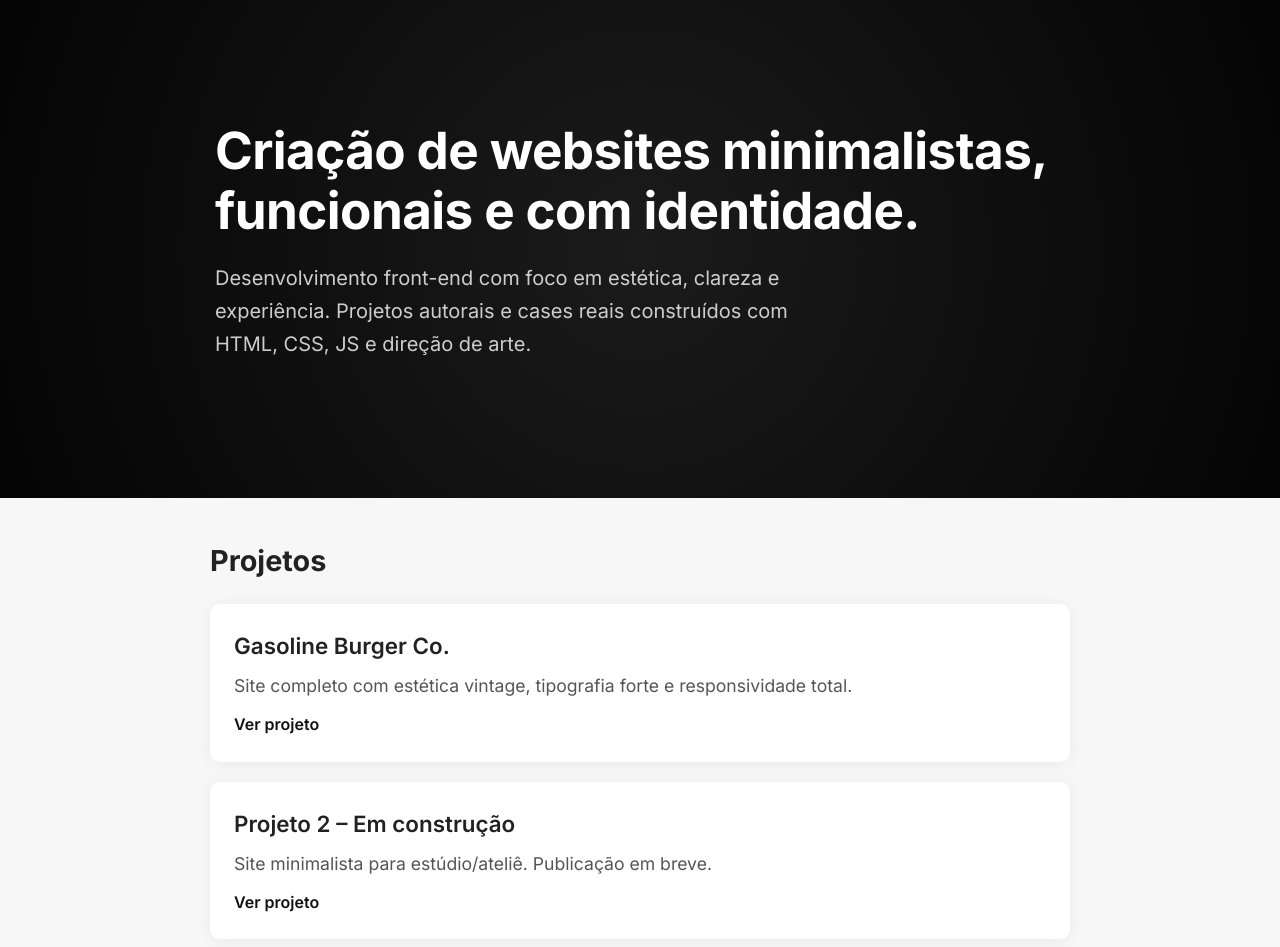
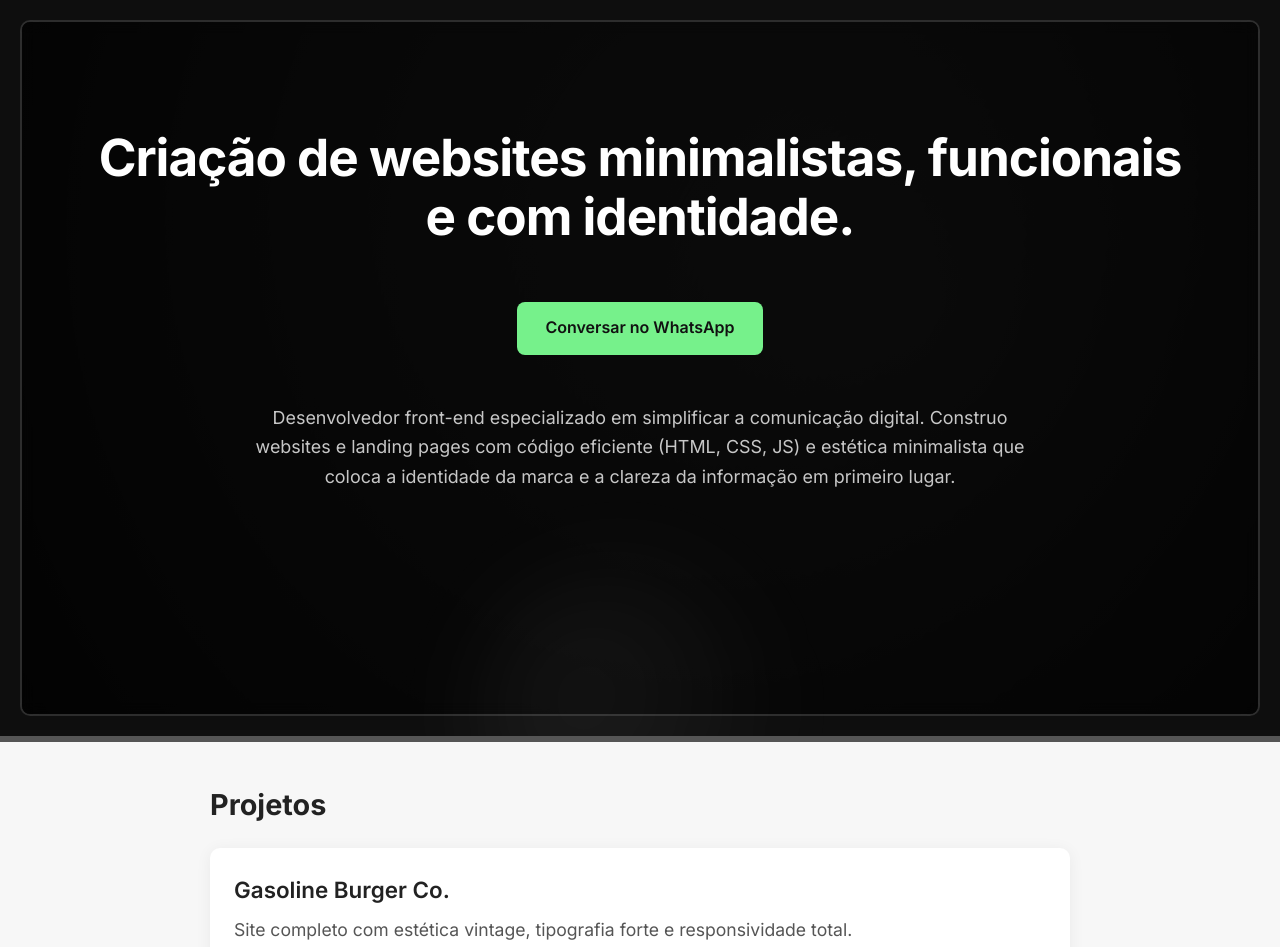
Before and after one commit to Rdgcz/portfolio, a plain HTML site: page index.html in a window 1280 px wide. Shown: the top 947 px of the page. Drawn offline with Linux system fonts and the light colour scheme.

Commit message:
index hero update

```diff
--- a/assets/css/style.css
+++ b/assets/css/style.css
@@ -37,7 +37,7 @@ body {
 /* -----------------------------------------------------
    HEADER / HERO (INDEX)
 ------------------------------------------------------ */
-
+/*
 .portfolio-hero {
   position: relative;
   width: 100%;
@@ -51,7 +51,7 @@ body {
   overflow: hidden;
 }
 
-/* Vinheta editorial sutil e premium */
+
 .portfolio-hero::after {
   content: "";
   position: absolute;
@@ -65,7 +65,7 @@ body {
   pointer-events: none;
 }
 
-/* Conteúdo */
+
 .portfolio-hero__content {
   position: relative;
   max-width: 850px;
@@ -73,7 +73,7 @@ body {
   z-index: 2;
 }
 
-/* Títulos premium */
+
 .portfolio-hero__title {
   font-family: var(--fonte-titulo);
   font-size: 3.2rem;
@@ -82,7 +82,7 @@ body {
   margin-bottom: 1.3rem;
 }
 
-/* Subtítulo */
+
 .portfolio-hero__subtitle {
   font-size: 1.25rem;
   line-height: 1.65;
@@ -93,7 +93,7 @@ body {
 }
 
 
-/* Responsividade */
+
 @media (max-width: 768px) {
   .portfolio-hero {
     padding: 6rem 1rem 4.6rem;
@@ -108,6 +108,118 @@ body {
   .portfolio-hero__subtitle {
     font-size: 1.05rem;
     max-width: 100%;
+  }
+}
+*/
+
+
+
+.agency-hero {
+  position: relative;
+  width: 100%;
+  padding: clamp(5rem, 10vw, 8rem) 0;
+  background: #0e0e0e;
+  color: #fff;
+  overflow: hidden;
+    border-bottom: #555 6px solid;
+}
+
+.agency-hero::after {
+  /* vinheta + luz premium */
+  content: "";
+  position: absolute;
+  inset: 20px;
+  background:
+    radial-gradient(circle at 70% 40%, rgba(255,255,255,0.10), rgba(0,0,0,0.85)),
+    linear-gradient(120deg, rgba(255,255,255,0.05), rgba(0,0,0,0.7));
+  border: #fff 2px solid;
+  border-radius: 10px;
+  backdrop-filter: blur(8px);
+  pointer-events: none;
+  mix-blend-mode: soft-light;
+}
+
+.agency-hero__container {
+  max-width: 1180px;
+  height: 60vh;
+  margin: 0 auto;
+  padding: 0 2rem;
+  display: flex;
+  flex-direction: column;
+    align-items: center;
+    text-align: center;
+  justify-content: space-between;
+  gap: 1rem;
+  position: relative;
+  z-index: 2;
+
+}
+
+/* Texto */
+.agency-hero__title {
+  font-size: clamp(2.6rem, 4vw, 3.8rem);
+  text-align: center;
+  font-weight: 700;
+  line-height: 1.15;
+  letter-spacing: -1px;
+  margin-bottom: 1.5rem;
+}
+
+.agency-hero__subtitle {
+  font-size: clamp(1.1rem, 1.4vw, 1.25rem);
+  align-items: left;
+  text-align: center;
+  margin: 1rem auto;
+
+  line-height: 1.65;
+  max-width: 800px;
+  color: #ddd;
+  opacity: 0.9;
+  margin-bottom: 3rem;
+}
+
+/* CTA */
+.agency-hero__cta {
+  display: inline-block;
+  padding: 0.85rem 1.8rem;
+  margin: 2rem 0;
+  background: #76f18b;
+  color: #111;
+  border-radius: 8px;
+  font-weight: 600;
+  text-decoration: none;
+  transition: transform .25s ease, opacity .25s ease;
+}
+
+.agency-hero__cta:hover {
+  transform: translateY(-3px);
+  opacity: .85;
+}
+
+/* Bloco visual premium */
+.agency-hero__visual {
+  position: relative;
+  display: flex;
+  align-items: center;
+  justify-content: center;
+}
+
+.agency-hero__shape {
+  width: 340px;
+  height: 340px;
+  border-radius: 50%;
+  background: radial-gradient(circle at 30% 40%, #ffffff1a, #ffffff02 70%);
+  filter: blur(55px);
+  opacity: 0.7;
+  pointer-events: none;
+}
+
+/* RESPONSIVO */
+@media (max-width: 860px) {
+
+
+  .agency-hero__visual {
+    display: none; /* remove a forma no mobile para manter clareza */
   }
 }
 
--- a/index.html
+++ b/index.html
@@ -8,25 +8,32 @@
     <link rel="preconnect" href="https://fonts.gstatic.com" crossorigin>
     <link href="https://fonts.googleapis.com/css2?family=Inter:wght@300;400;600;700&display=swap" rel="stylesheet">
     <link rel="stylesheet" href="assets/css/style.css">
-
 </head>
 
 <body>
-    <header class="portfolio-hero">
-        <div class="portfolio-hero__content">
-            <h1 class="portfolio-hero__title">
-                Criação de websites minimalistas,<br>
-                funcionais e com identidade.
-            </h1>
+    <header class="portfolio-hero agency-hero">
+        <div class="agency-hero__container">
+            <div class="agency-hero__content">
+                <h1 class="agency-hero__title">
+                    Criação de websites minimalistas,
+                    funcionais e com identidade.
+                </h1>
+                <a class="agency-hero__cta" href="https://wa.me/5511991344511" target="_blank">
+                    Conversar no WhatsApp
+                </a>
+                <p class="agency-hero__subtitle">
+                    Desenvolvedor front-end especializado em simplificar a comunicação digital.
+                    Construo websites e landing pages com código eficiente (HTML, CSS, JS) e estética
+                    minimalista que coloca a identidade da marca e a clareza da informação em primeiro lugar.
+                </p>
 
-            <p class="portfolio-hero__subtitle">
-                Desenvolvimento front-end com foco em estética, clareza e experiência.
-                Projetos autorais e cases reais construídos com HTML, CSS, JS e direção de arte.
-            </p>
+            </div>
+            <div class="agency-hero__visual">
+                <div class="agency-hero__shape"></div>
+            </div>
         </div>
     </header>
-
-
+    <main>
     <section>
         <h2>Projetos</h2>
 
@@ -64,6 +71,7 @@
             Falar no WhatsApp
         </a>
     </section>
+    </main>
 
     <footer>
         © 2025 — Rodrigo Cezar — Desenvolvimento Web
```
